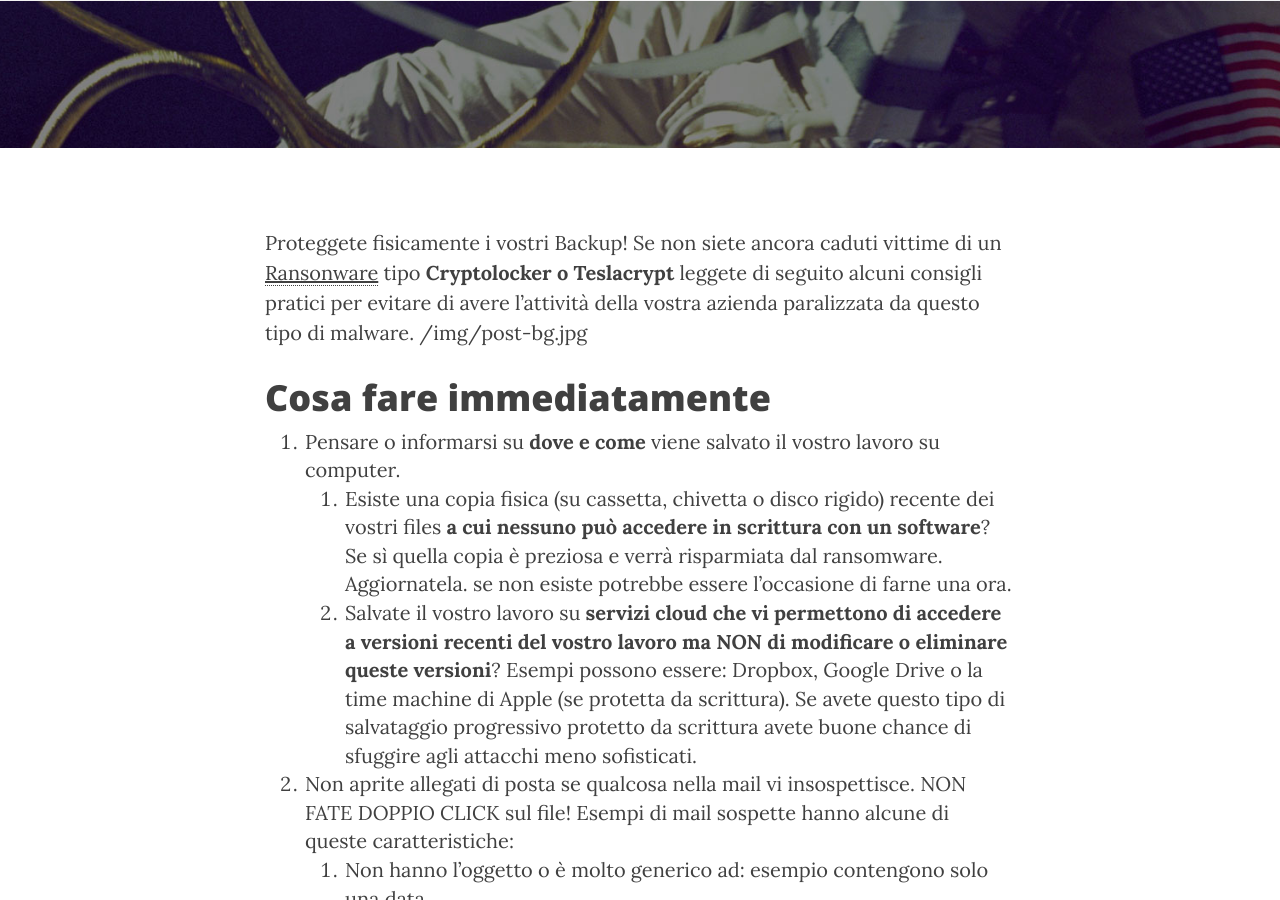
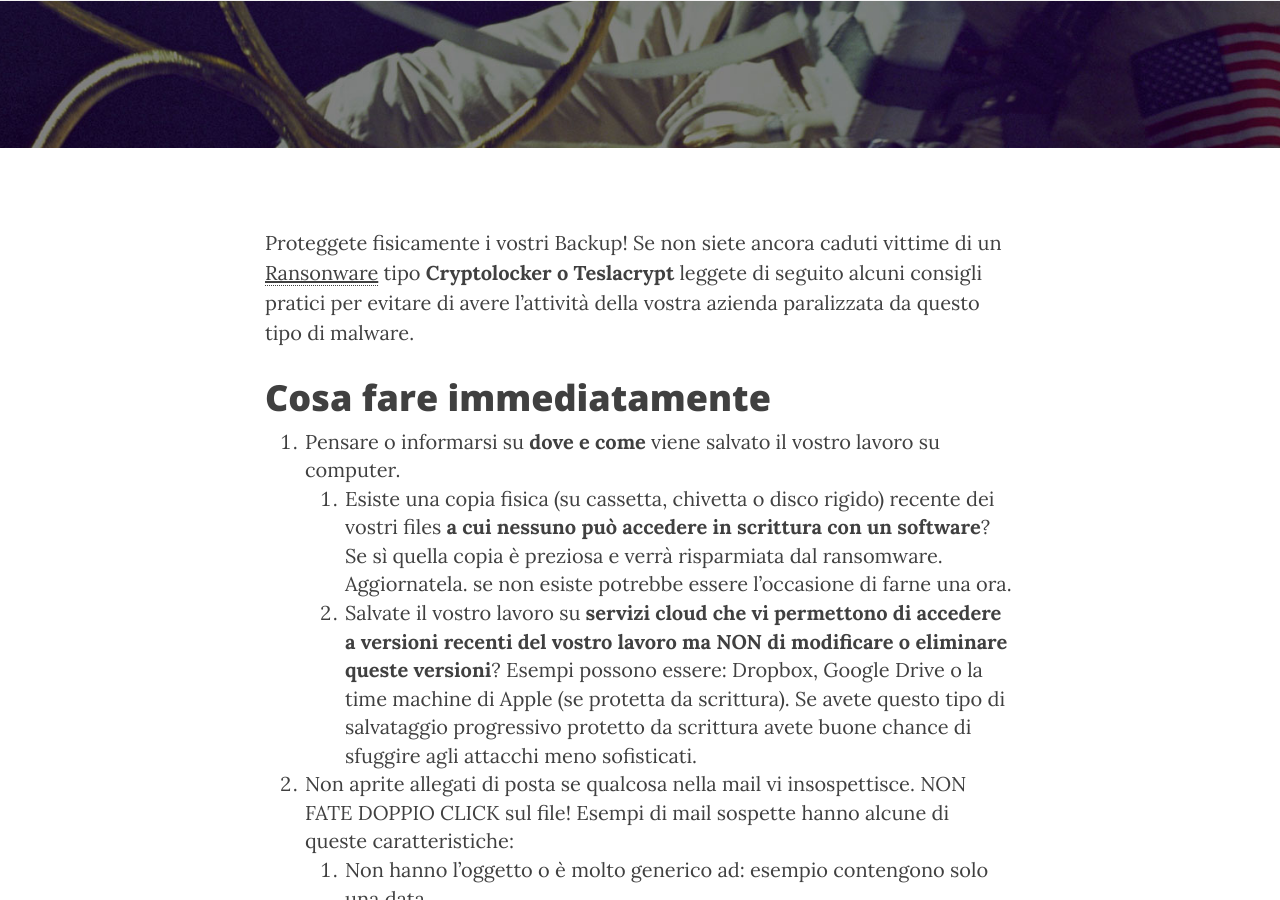
Before and after one commit to assobit/assobit.github.io, a Jekyll site: the page built from _posts/2016-02-01-16:46:50.md, in a window 1280 px wide and 900 px high, scrolled down 362 px. Built offline with Jekyll 4.4.1, drawn with Linux system fonts in a browser that asks for light colours; nearby versions of some CDN libraries.

Commit message:
Update 2016-02-01-16:46:50.md

```diff
--- a/_posts/2016-02-01-16:46:50.md
+++ b/_posts/2016-02-01-16:46:50.md
@@ -10,7 +10,6 @@ Se non siete ancora caduti vittime di un [Ransonware](https://it.wikipedia.org/w
 tipo **Cryptolocker o Teslacrypt** leggete di seguito alcuni consigli pratici
 per evitare di avere l'attività della vostra azienda paralizzata da questo
 tipo di malware.
-{{ page.bgimg }}
 <!-- more -->
 
 # Cosa fare immediatamente
```
